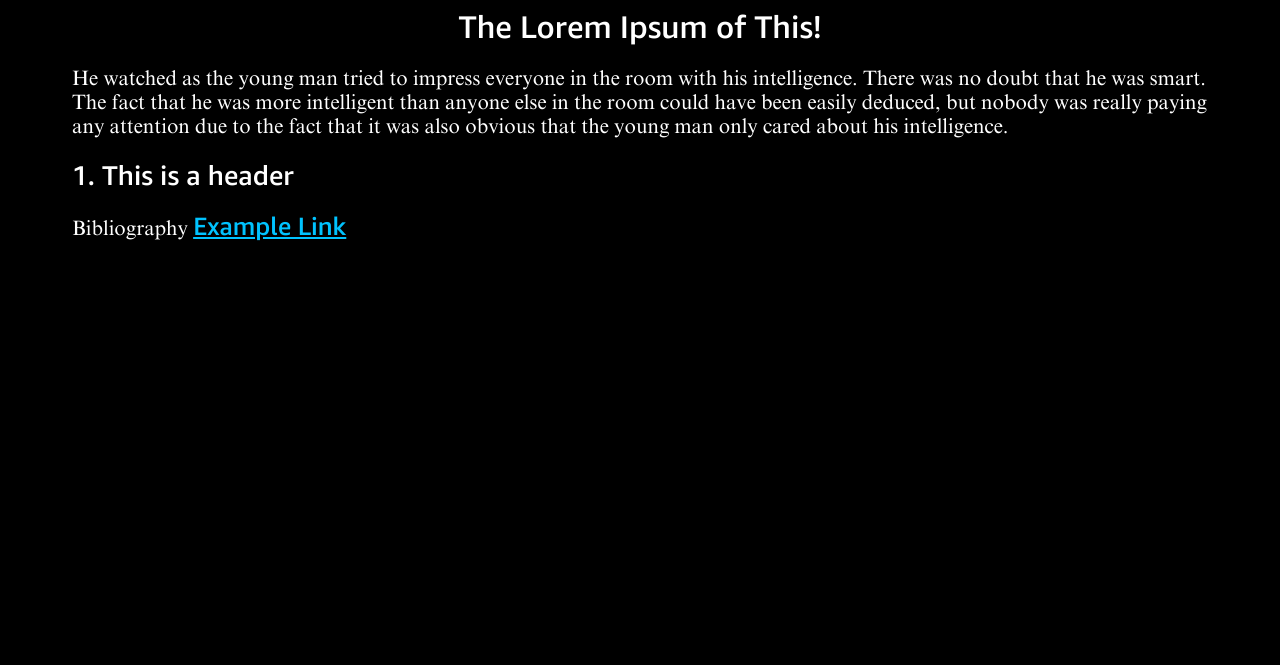
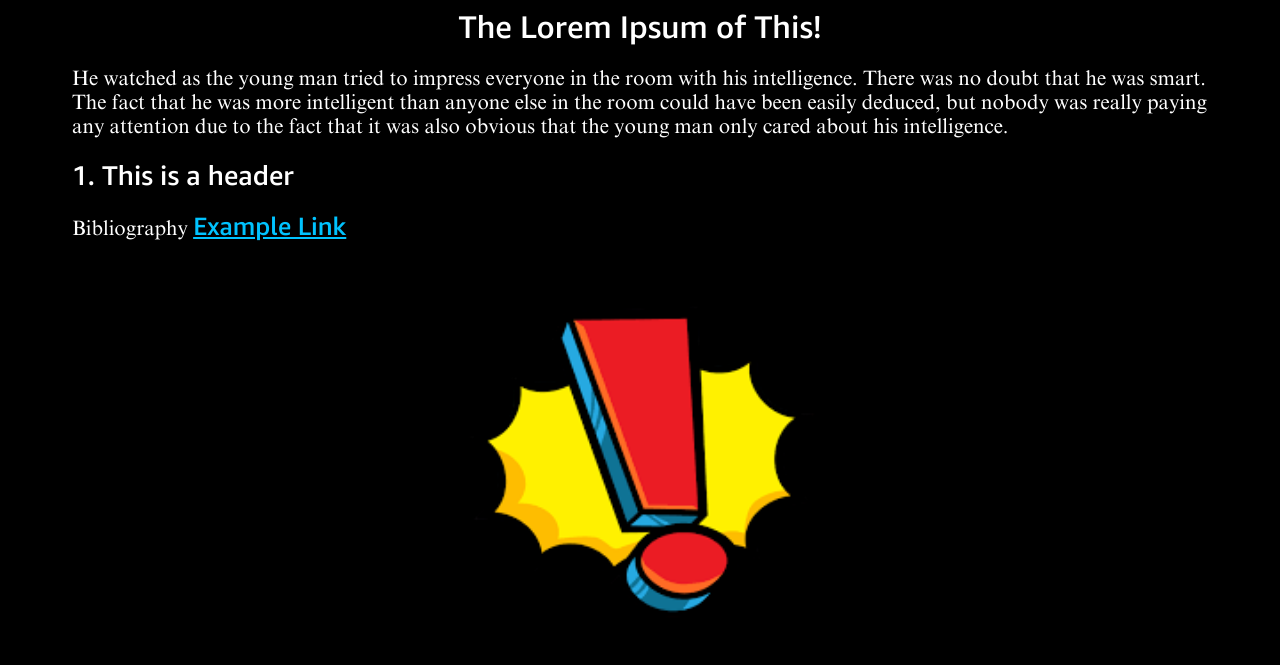
Before and after one commit to patrickzhou1234/Blog_Sample, a plain HTML site: page index.html in a window 1280 px wide. Drawn offline with nearby package versions, Linux system fonts and the light colour scheme.

Commit message:
included_image

```diff
--- a/index.html
+++ b/index.html
@@ -15,5 +15,6 @@
     <span class="header">1. This is a header</span>
     <br>
     <p>Bibliography <a target="_blank" href="https://example.com">Example Link</a></p>
+    <img class="sq-mg" src="favicon.png">
 </body>
 </html>
--- a/style.css
+++ b/style.css
@@ -49,3 +49,15 @@ a:active {
     color: white;
     font-family: 'amazon-ember';
 }
+
+.large-mg {
+    width: 60vw;
+    height: 80vh;
+}
+
+.sq-mg {
+    width: 50vmin;
+    height: 50vmin;
+    display: block;
+    margin: 0 auto;
+}
```
